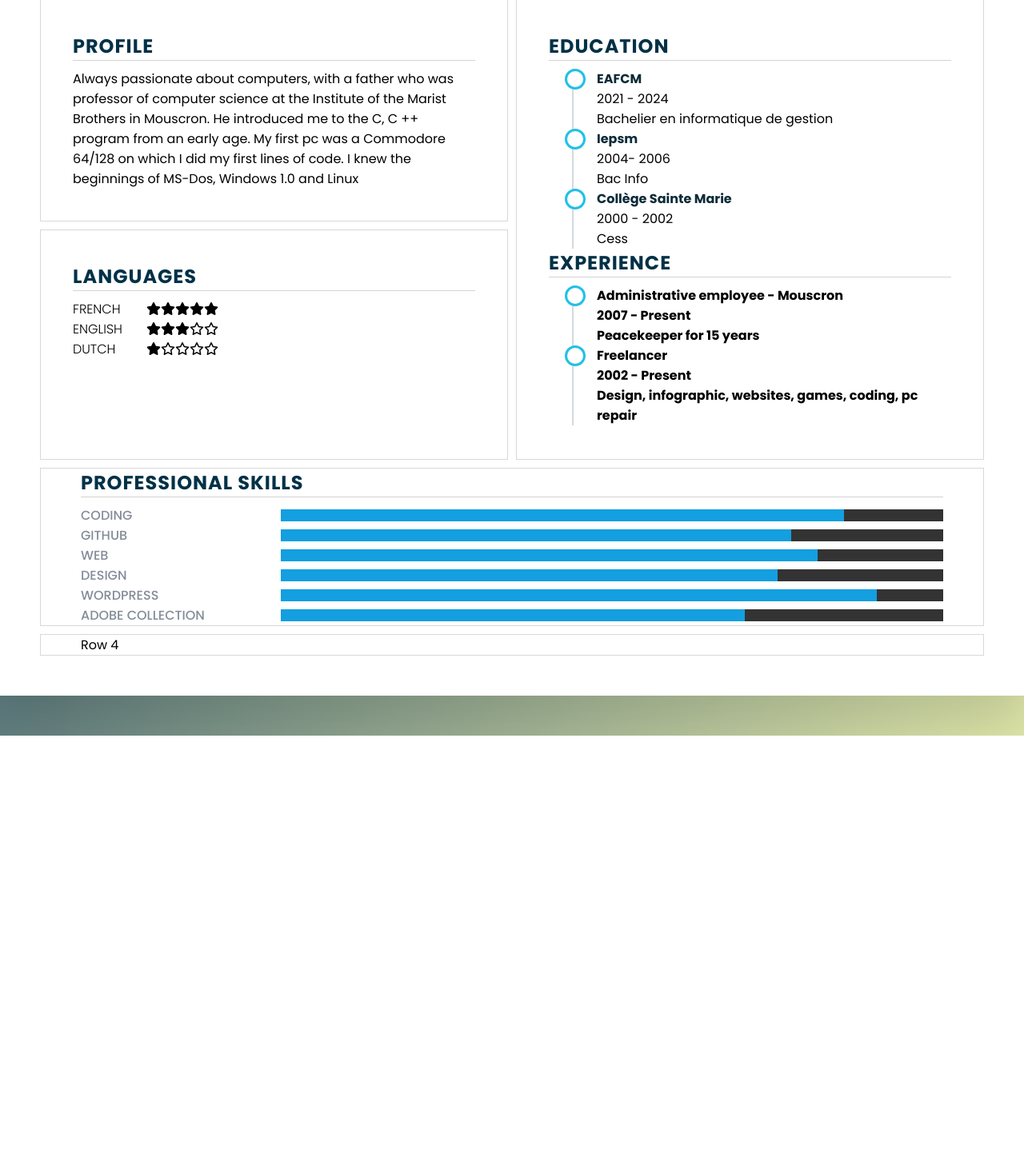
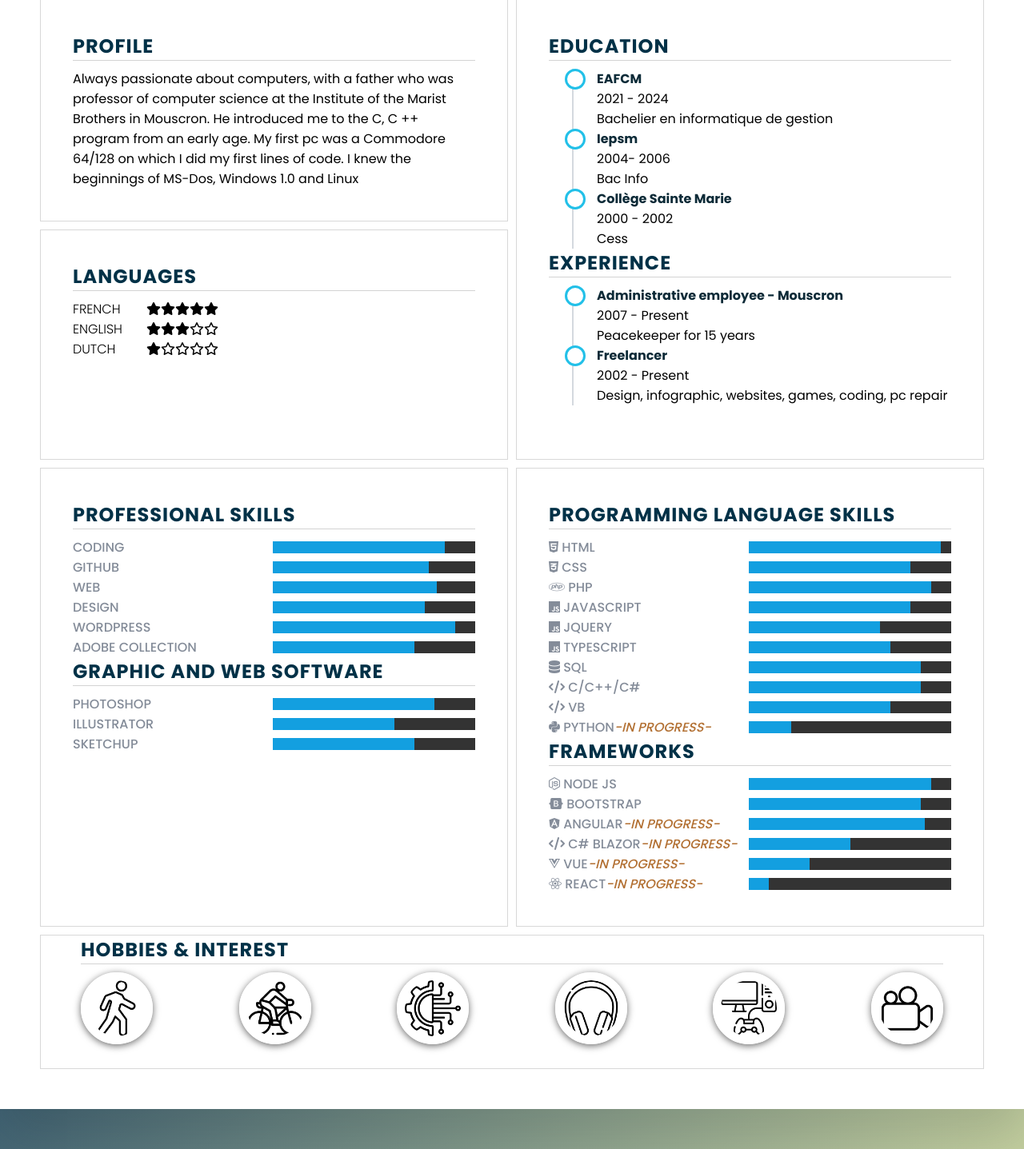
Before and after one commit to wnx82/cv, a PHP site: page /cv.html in a window 1280 px wide. Shown: the part 388-1825 px from the top of the page at 80% size. Before the commit the page ends 1308 px from the top, so only its background shows below. Run offline with PHP 8.4, Linux system fonts and the light colour scheme; some libraries are stand-ins or nearby versions.

Commit message:
:sparkles: ending :sparkles:

```diff
--- a/cv.html
+++ b/cv.html
@@ -145,53 +145,51 @@ Don't touch my code bro!
         </div>
         <div id="row2b">
 
-            <div class="education">
+            <section class="education">
                 <div class="row">
                     <h2 class="title">Education</h2>
                     <ul class="timeline">
                         <li>
                             <a target="_blank" href="https://www.eafcm.be">EAFCM</a>
-                            <div class="align-self-end">2021 - 2024</div>
+                            <span class="date">2021 - 2024</span>
                             <p>Bachelier en informatique de gestion</p>
                         </li>
                         <li>
                             <a target="_blank" href="https://www.iepsm.be">Iepsm</a>
-                            <div class="align-self-end">2004- 2006</div>
+                            <span class="date">2004- 2006</span>
                             <p>Bac Info</p>
                         </li>
                         <li>
                             <a target="_blank" href="https://www.eafcm.be">Collège Sainte Marie</a>
-                            <div class="align-self-end">2000 - 2002</div>
+                            <span class="date">2000 - 2002</span>
                             <p>Cess</p>
                         </li>
-
                     </ul>
                 </div>
-            </div>
-            <div class="experiance">
-                <div class="about">
+            </section>
+
+            <section class="experience">
                 <div class="row">
                     <h2 class="title">Experience</h2>
                     <ul class="timeline">
                         <li>
-                                <a target="_blank" href="https://www.mouscron.be">Administrative employee -
-                                    Mouscron</a>
-                                <div class="align-self-end">2007 - Present</div>
-                                <p>Peacekeeper for <span id="
-                                                    ">15</span> years</p>
+                            <a target="_blank" href="https://www.mouscron.be">Administrative employee - Mouscron</a>
+                            <span class="date">2007 - Present</span>
+                            <p>Peacekeeper for <span id="years">15</span> years</p>
                         </li>
                         <li>
                             <a href="https://www.ekreativ.be">Freelancer</a>
-                                <div class="align-self-end">2002 - Present</div>
+                            <span class="date">2002 - Present</span>
                             <p>Design, infographic, websites, games, coding, pc repair</p>
                         </li>
                     </ul>
                 </div>
+            </section>
+
         </div>
-            </div>
-        </div>
-        <div id="row3">
-            <div class="about skills">
+        <div id="row3a">
+            <div class="row">
+                <div class="professional skills">
                     <h2 class="title">Professional Skills</h2>
                     <div class="box">
                         <h4>Coding</h4>
@@ -231,8 +229,150 @@ Don't touch my code bro!
                         </div>
                     </div>
                 </div>
+                <div class="graphic&web skills">
+                    <h2 class="title">Graphic and Web Software</h2>
+                    <div class="box">
+                        <h4>Photoshop</h4>
+                        <div class="percent">
+                            <div class="progress" data-progress="80"></div>
                         </div>
-        <div id="row4">Row 4</div>
+                    </div>
+                    <div class="box">
+                        <h4>Illustrator</h4>
+                        <div class="percent">
+                            <div class="progress" data-progress="60"></div>
+                        </div>
+                    </div>
+                    <div class="box">
+                        <h4>Sketchup</h4>
+                        <div class="percent">
+                            <div class="progress" data-progress="70"></div>
+                        </div>
+                    </div>
+                </div>
+            </div>
+        </div>
+        <div id="row3b">
+            <div class="row">
+                <div class="programming skills">
+                    <h2 class="title">Programming language skills</h2>
+                    <div class="box">
+                        <h4><i class="fa-brands fa-html5"></i> Html</h4>
+                        <div class="percent">
+                            <div class="progress" data-progress="95"></div>
+                        </div>
+                    </div>
+                    <div class="box">
+                        <h4><i class="fa-brands fa-css3-alt"></i> CSS</h4>
+                        <div class="percent">
+                            <div class="progress" data-progress="80"></div>
+                        </div>
+                    </div>
+                    <div class="box">
+                        <h4><i class="fab fa-php"></i> Php</h4>
+                        <div class="percent">
+                            <div class="progress" data-progress="90"></div>
+                        </div>
+                    </div>
+                    <div class="box">
+                        <h4><i class="fa-brands fa-js"></i> Javascript</h4>
+                        <div class="percent">
+                            <div class="progress" data-progress="80"></div>
+                        </div>
+                    </div>
+                    <div class="box">
+                        <h4><i class="fa-brands fa-js"></i> JQuery</h4>
+                        <div class="percent">
+                            <div class="progress" data-progress="65"></div>
+                        </div>
+                    </div>
+                    <div class="box">
+                        <h4><i class="fa-brands fa-js"></i> Typescript</h4>
+                        <div class="percent">
+                            <div class="progress" data-progress="70"></div>
+                        </div>
+                    </div>
+
+                    <div class="box">
+                        <h4><i class="fa-solid fa-database"></i> SQL</h4>
+                        <div class="percent">
+                            <div class="progress" data-progress="85"></div>
+                        </div>
+                    </div>
+                    <div class="box">
+                        <h4><i class="fa fa-code"></i> C/C++/C#</h4>
+                        <div class="percent">
+                            <div class="progress" data-progress="85"></div>
+                        </div>
+                    </div>
+                    <div class="box">
+                        <h4><i class="fa fa-code"></i> VB</h4>
+                        <div class="percent">
+                            <div class="progress" data-progress="70"></div>
+                        </div>
+                    </div>
+                    <div class="box">
+                        <h4><i class="fa-brands fa-python"></i> Python<em>-in progress-</em></h4>
+                        <div class="percent">
+                            <div class="progress" data-progress="21"></div>
+                        </div>
+                    </div>
+                </div>
+                <div class="frameworks skills">
+                    <h2 class="title">Frameworks</h2>
+                    <div class="box">
+                        <h4><i class="fa-brands fa-node-js"></i> Node JS</h4>
+                        <div class="percent">
+                            <div class="progress" data-progress="90"></div>
+                        </div>
+                    </div>
+                    <div class="box">
+                        <h4><i class="fab fa-bootstrap"></i> Bootstrap</h4>
+                        <div class="percent">
+                            <div class="progress" data-progress="85"></div>
+                        </div>
+                    </div>
+                    <div class="box">
+                        <h4><i class="fa-brands fa-angular"></i> Angular<em>-in progress-</em></h4>
+                        <div class="percent">
+                            <div class="progress" data-progress="87"></div>
+                        </div>
+                    </div>
+                    <div class="box">
+                        <h4><i class="fa fa-code"></i> C# Blazor<em>-in progress-</em></h4>
+                        <div class="percent">
+                            <div class="progress" data-progress="50"></div>
+                        </div>
+                    </div>
+                    <div class="box">
+                        <h4><i class="fa-brands fa-vuejs"></i> Vue<em>-in progress-</em></h4>
+                        <div class="percent">
+                            <div class="progress" data-progress="30"></div>
+                        </div>
+                    </div>
+                    <div class="box">
+                        <h4><i class="fa-brands fa-react"></i> React<em>-in progress-</em></h4>
+                        <div class="percent">
+                            <div class="progress" data-progress="10"></div>
+                        </div>
+                    </div>
+                </div>
+            </div>
+        </div>
+
+        <div id="row3">
+            <h2 class="title">Hobbies & Interest</h2>
+            <div class="hobbies">
+
+                <img src="images/hobbies/walk.png" alt="walking">
+                <img src="images/hobbies/bicycle.png" alt="bicycle">
+                <img src="images/hobbies/technology.png" alt="technology">
+                <img src="images/hobbies/headphones.png" alt="music">
+                <img src="images/hobbies/gaming.png" alt="gaming">
+                <img src="images/hobbies/movie.png" alt="cinema">
+            </div>
+        </div>
+
     </div>
 </body>
 
--- a/styles.css
+++ b/styles.css
@@ -44,7 +44,7 @@ body {
     grid-column: 1 / span 2;
     border:none;
 }
- #row3, #row4 {
+ #row3{
 
     grid-column: 1 / span 2;
     border: 0.5px solid rgba(94, 94, 94, 0.24);
@@ -82,16 +82,32 @@ body {
     margin-right: 50px;
     padding: 40px;
 }
+#row3a {
 
-#row3, #row4 {
+    border: 0.5px solid rgba(94, 94, 94, 0.24);
+
+    padding-left: 50px;
+    margin-left: 50px;
+    padding: 40px;
+
+}
+
+#row3b {
+    border: 0.5px solid rgba(94, 94, 94, 0.24);
+
+    padding-right: 50px;
+    margin-right: 50px;
+    padding: 40px;
+}
+
+#row3 {
     padding: 0 50px;
     border: 0.5px solid rgba(94, 94, 94, 0.24);
     margin: 0 50px;
+    margin-bottom: 50px;
 }
 
-#row4{
-    margin-bottom: 50px;
-}
+
 
 .title {
     color: #003147;
@@ -117,9 +133,9 @@ body {
     position: relative;
     display: flex;
     flex-direction:row;
-        justify-content: space-between;
+    justify-content: space-between;
     align-items: center;
-        flex-wrap: wrap;
+    flex-wrap: wrap;
     padding-bottom: 20px;
     border-bottom: 1px solid rgba(255, 255, 255, 0.2);
     background-color: rgb(58, 70, 78);;
@@ -180,7 +196,6 @@ body {
 .contactInfo a:hover {
     color: #0d2b38;
     text-decoration: none;
-    font-weight: bold;
 }
 
 .contactInfo ul {
@@ -302,19 +317,25 @@ display: block; /* Utiliser "block" au lieu de "inline-block" */
     text-align: right; /* Align the content to the right within the cell */
 }
 
-
-/* Experience */
-
-.experiance,.education .row ul li a{
+/* Education and Experience */
+.education .row ul li a,
+.experience .row ul li a {
     color: #0d2b38;
     text-decoration: none;
     font-weight: bold;
+}
 
-}
-.experiance,.education .row ul li a:hover{
+.education .row ul li a:hover,
+.experience .row ul li a:hover {
     color: #458dac;
     text-decoration: none;
     font-weight: bold;
+}
+
+/* Date styling */
+.date {
+    display: block;
+    text-align: left;
 }
 
 
@@ -407,7 +428,26 @@ ul.timeline>li:before {
     z-index: 400;
 }
 
+.hobbies
+{
+    display: flex;
+    justify-content: space-between;
+    margin-bottom: 30px;
 
+}
+
+.hobbies img{
+    height: 90px;
+    box-sizing: border-box;
+    /* margin: auto; */
+    border: 10px white solid;
+    border-radius: 50%;
+    overflow: hidden;
+    box-shadow: 0 2px 10px 0px rgba(0, 0, 0, 0.6);
+
+
+
+}
 
 @media screen and (max-width: 768px) {
     .container {
@@ -415,7 +455,7 @@ ul.timeline>li:before {
         grid-template-columns: 1fr;
     }
 
-    #row1, #row2a, #row2b, #row3, #row4 {
+    #row1, #row2a, #row2b, #row3{
         grid-column: 1 / span 1;
     }
 
```
Also changed, not shown: images/hobbies/bicycle.png (added), images/hobbies/gaming.png (added), images/hobbies/headphones.png (added), images/hobbies/movie.png (added), images/hobbies/technology.png (added), images/hobbies/walk.png (added). Lines whose indentation alone changed are shown as unchanged.
